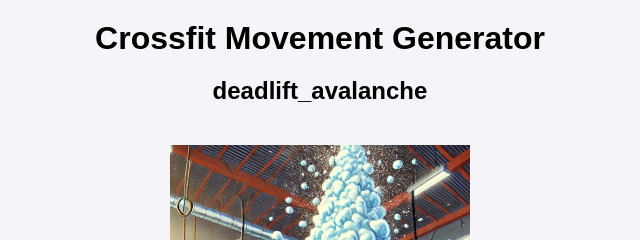
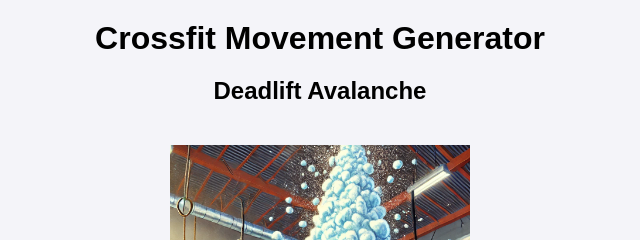
Before and after one commit to ganguera/crossfitgenerator, a plain HTML site: page index.html in a window 1280 px wide. Shown: the top 240 px of the page, 320-960 px from the left. Drawn offline with Linux system fonts and the light colour scheme.

Commit message:
fix display

```diff
--- a/index.html
+++ b/index.html
@@ -30,6 +30,15 @@
             "picture-perfect_finish_posers"
         ];
 
+        function formatMovement(movement) {
+            const formattedMovement = movement
+                .split("_")
+                .map(word => word.charAt(0).toUpperCase() + word.slice(1))
+                .join(" ");
+
+            return formattedMovement
+        }
+
         function generateMovement() {
             const randomIndex = Math.floor(Math.random() * movements.length);
             const movementName = movements[randomIndex];
@@ -40,7 +49,8 @@
             const movementDisplay = document.getElementById("movement-display");
             const movementImage = document.getElementById("movement-image");
 
-            movementDisplay.textContent = movementName;
+            const formattedMovement = formatMovement(movementName)
+            movementDisplay.textContent = formattedMovement;
             movementImage.src = `images/${movementName}.webp`;
         }
 
@@ -57,10 +67,7 @@
             const movementImage = document.getElementById("movement-image");
 
             if (initialMovement) {
-                const formattedMovement = initialMovement
-                    .split("_")
-                    .map(word => word.charAt(0).toUpperCase() + word.slice(1))
-                    .join(" ");
+                const formattedMovement = formatMovement(initialMovement)
                 movementDisplay.textContent = formattedMovement;
                 movementImage.src = `images/${initialMovement}.webp`;
             } else {
```
